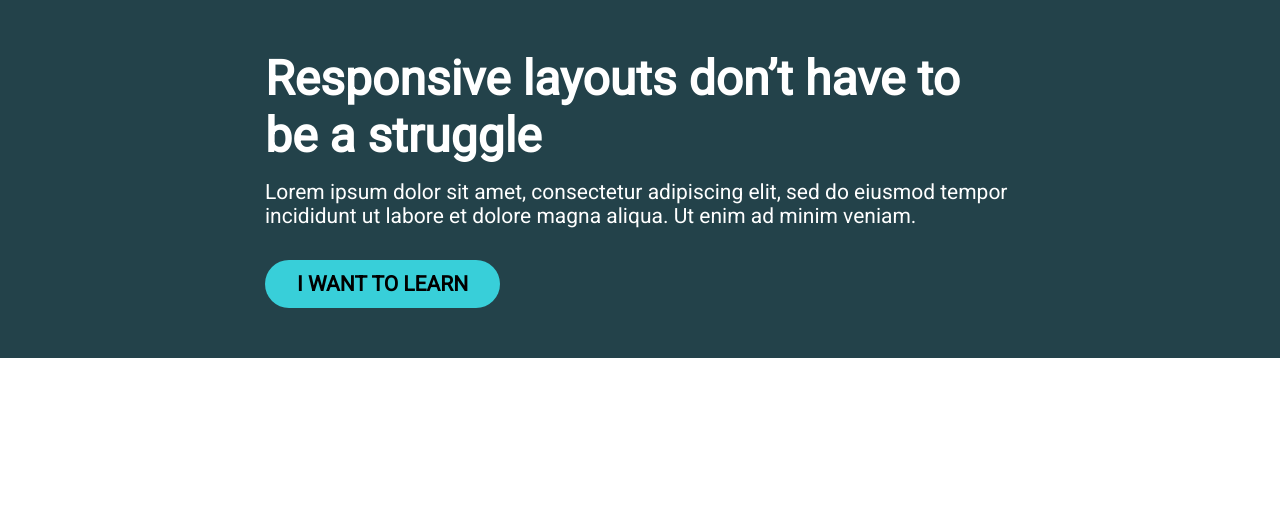
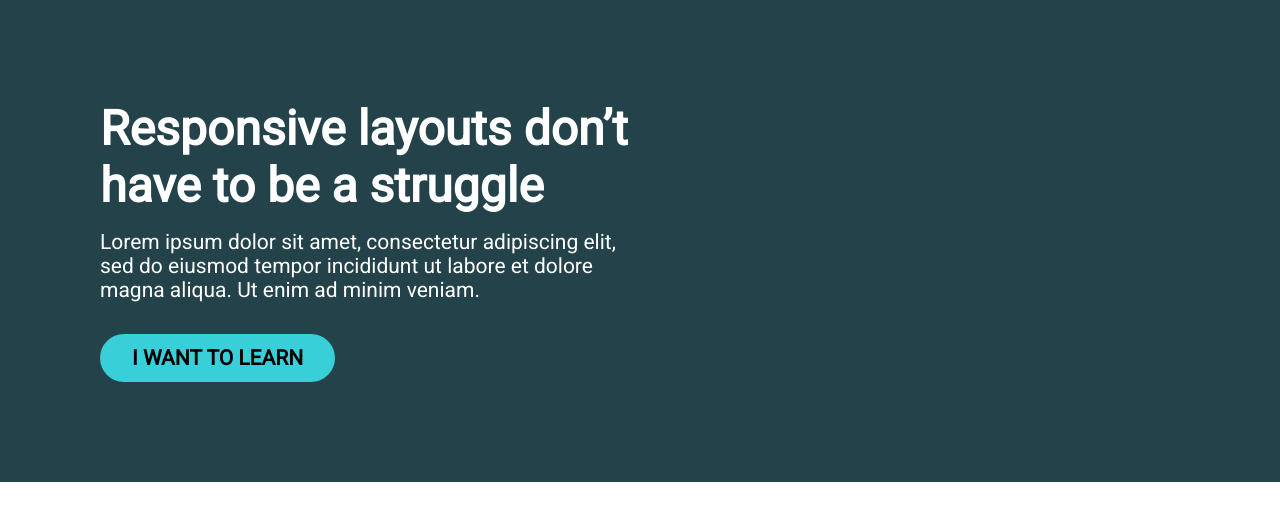
Before and after one commit to Afer1991/kp-challenge, a plain HTML site: page index.html in a window 1280 px wide. Drawn offline with Linux system fonts and the light colour scheme.

Commit message:
Adjust style

```diff
--- a/style.css
+++ b/style.css
@@ -11,18 +11,13 @@
   background: #23424A;
   color: white;
   font-family: "Roboto";
-  padding: 50px 0;
+  padding: 100px;
 }
 
 .container {
   background: #23424A;
-  margin: 0 auto;
-  width: 80%;
+  width: 50%;
   max-width: 750px;
-}
-
-.intro-content {
-  width: 70%;
 }
 
 h1 {
@@ -43,4 +38,5 @@ button {
   padding: 12px 32px;
   border: none;
   border-radius: 24px;
+  cursor: pointer;
 }
```
